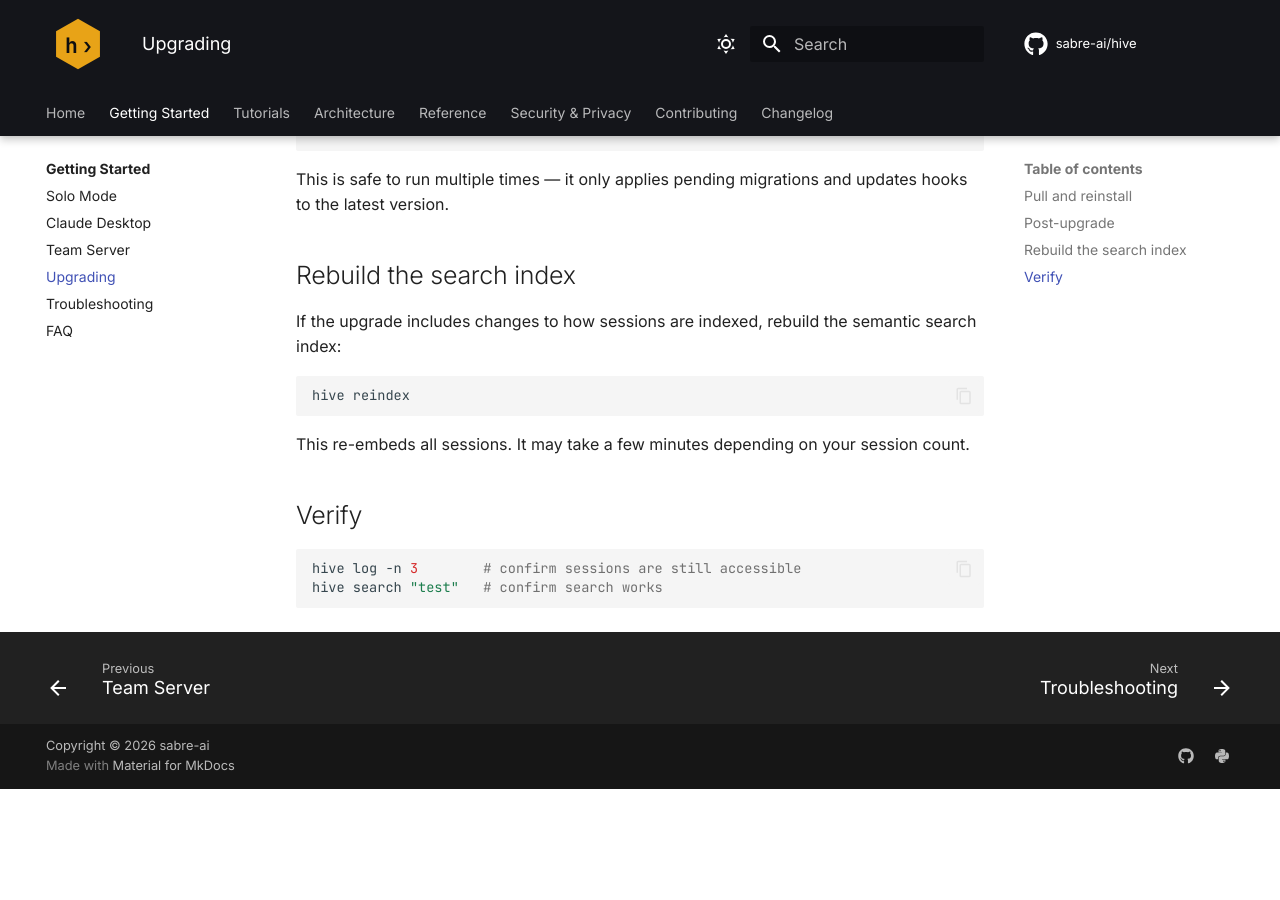
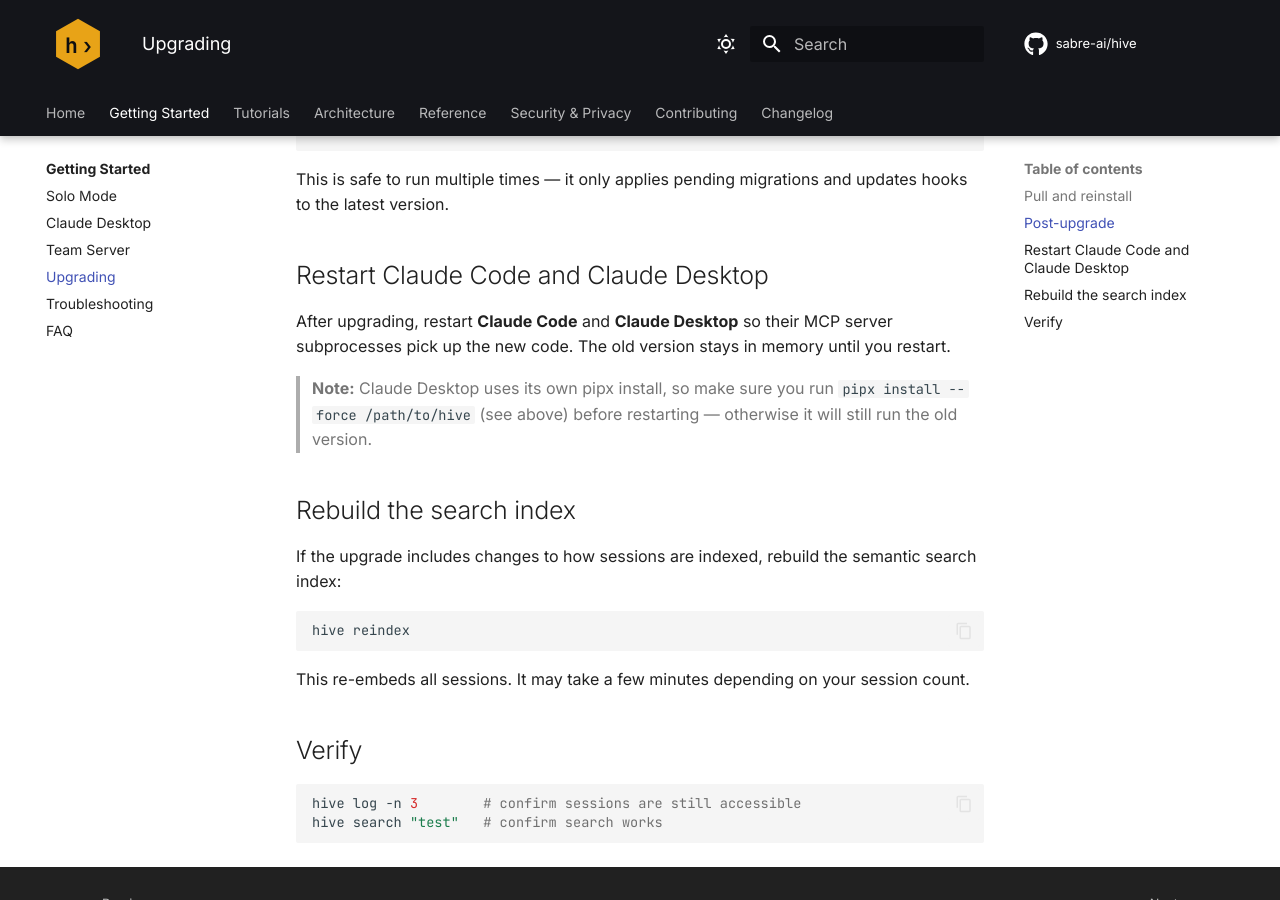
Before and after one commit to sabre-ai/hive, an MkDocs documentation site: the page built from docs/getting-started/upgrading.md, in a window 1280 px wide and 900 px high, scrolled down 577 px. Built offline with MkDocs 1.6.1 and Material for MkDocs 9.7.7, drawn with Linux system fonts in a browser that asks for light colours; comment, search, counter and statistics services are not loaded; the version menu is left out; before the commit the page ends 1366 px from its top, so only the background shows below that.

Commit message:
Add restart guidance to upgrade docs (#37)
## Summary
- Adds a "Restart Claude Code and Claude Desktop" section to the upgrade
guide
- Explains that MCP server subprocesses keep old code in memory until
restarted
- Reminds users that Desktop uses a separate pipx install that must also
be upgraded

**Stack: 4/4 (top)** — depends on #36

## Test plan
- [ ] Docs render correctly with `mkdocs serve`

🤖 Generated with [Claude Code](https://claude.com/claude-code)

Co-authored-by: Claude Opus 4.6 (1M context) <noreply@anthropic.com>

```diff
--- a/docs/getting-started/upgrading.md
+++ b/docs/getting-started/upgrading.md
@@ -27,6 +27,16 @@ hive init
 
 This is safe to run multiple times — it only applies pending migrations and updates hooks to the latest version.
 
+## Restart Claude Code and Claude Desktop
+
+After upgrading, restart **Claude Code** and **Claude Desktop** so their MCP
+server subprocesses pick up the new code. The old version stays in memory until
+you restart.
+
+> **Note:** Claude Desktop uses its own pipx install, so make sure you run
+> `pipx install --force /path/to/hive` (see above) before restarting — otherwise
+> it will still run the old version.
+
 ## Rebuild the search index
 
 If the upgrade includes changes to how sessions are indexed, rebuild the semantic search index:
```
